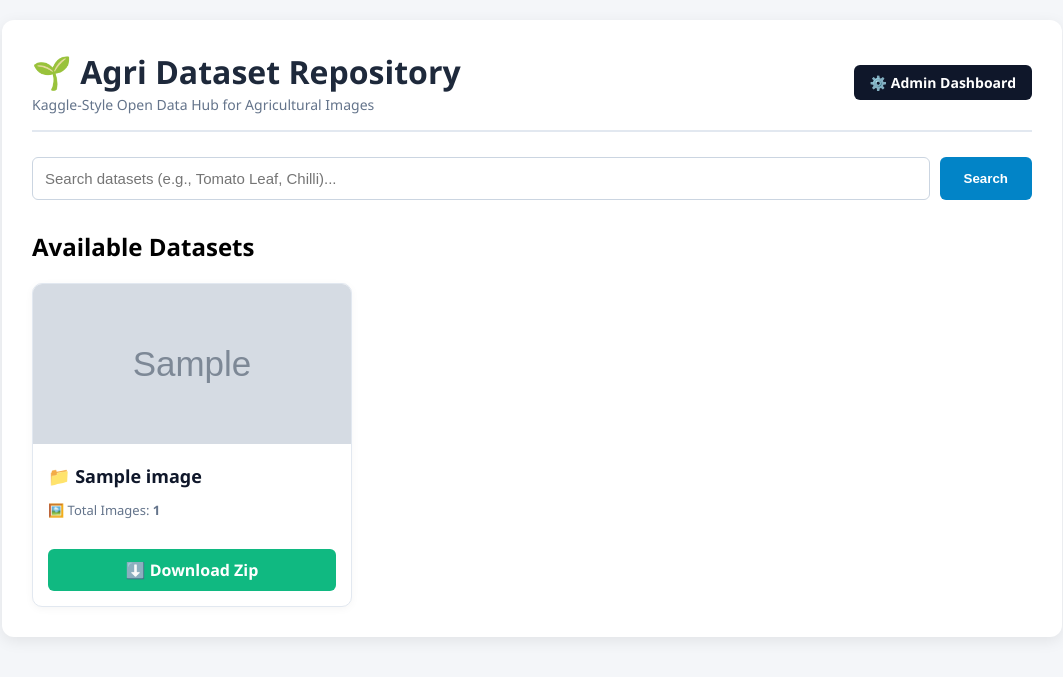
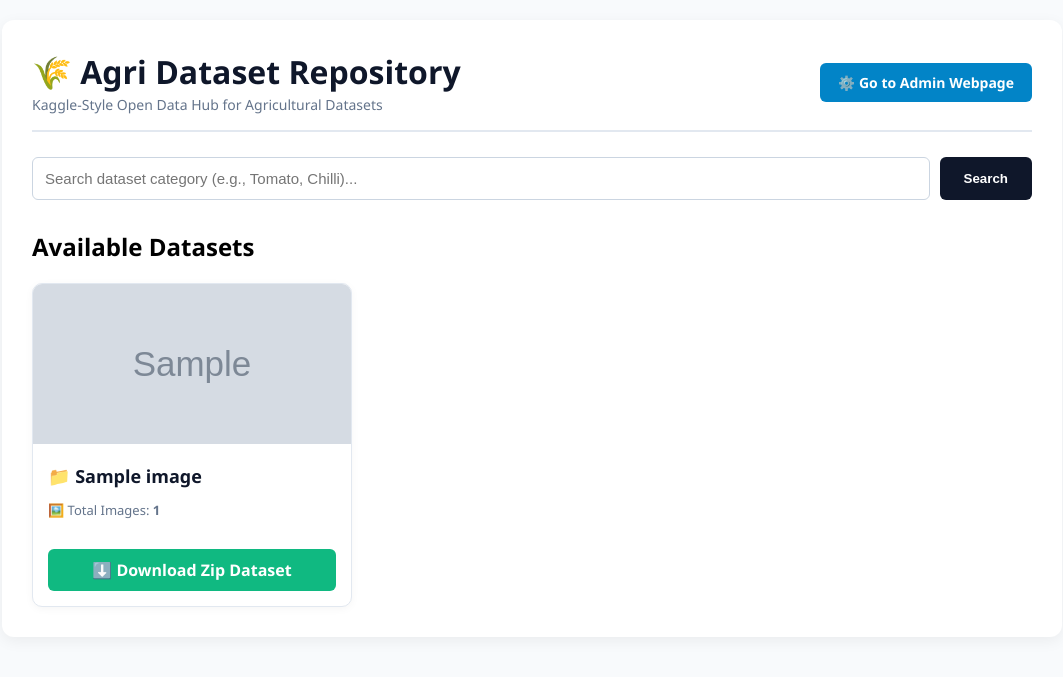
Before and after one commit to shreedevisrisri-a11y/agri-db-dataset, a Flask app: page / in a window 1280 px wide. Shown: the top 677 px of the page, without its empty margins (108-1171 px from the left). Run offline with Flask 3, Linux system fonts and the light colour scheme; the visitor is signed in with stand-in values (Sample User, id 1); tables that the repository leaves empty hold one stand-in row (values such as "Sample post"); grey boxes marked "Sample" are stand-in pictures.

Commit message:
Update index.html

```diff
--- a/templates/index.html
+++ b/templates/index.html
@@ -1,19 +1,20 @@
 <!DOCTYPE html>
-<html lang="en">
+<html lang="ta">
 <head>
     <meta charset="UTF-8">
     <meta name="viewport" content="width=device-width, initial-scale=1.0">
-    <title>Agri Dataset Repository (Kaggle Style)</title>
+    <title>Agri Dataset Repository (Public View)</title>
     <style>
-        body { font-family: 'Segoe UI', Tahoma, Geneva, Verdana, sans-serif; background-color: #f4f6f9; margin: 0; padding: 20px; }
-        .container { max-width: 1000px; margin: 0 auto; background: white; padding: 30px; border-radius: 12px; box-shadow: 0 4px 15px rgba(0,0,0,0.08); }
+        body { font-family: 'Segoe UI', Tahoma, Geneva, Verdana, sans-serif; background-color: #f8fafc; margin: 0; padding: 20px; }
+        .container { max-width: 1000px; margin: 0 auto; background: white; padding: 30px; border-radius: 12px; box-shadow: 0 4px 15px rgba(0,0,0,0.06); }
         .header { display: flex; justify-content: space-between; align-items: center; border-bottom: 2px solid #e2e8f0; padding-bottom: 15px; margin-bottom: 25px; }
-        h1 { color: #1e293b; margin: 0; }
-        .btn-admin { background: #0f172a; color: white; padding: 8px 16px; border-radius: 6px; text-decoration: none; font-weight: bold; font-size: 14px; }
+        h1 { color: #0f172a; margin: 0; }
+        .btn-admin { background: #0284c7; color: white; padding: 10px 18px; border-radius: 6px; text-decoration: none; font-weight: bold; font-size: 14px; }
+        .btn-admin:hover { background: #0369a1; }
 
         .search-box { display: flex; gap: 10px; margin-bottom: 30px; }
         .search-box input { flex: 1; padding: 12px; border: 1px solid #cbd5e1; border-radius: 6px; font-size: 15px; }
-        .search-box button { background: #0284c7; color: white; border: none; padding: 12px 24px; border-radius: 6px; font-weight: bold; cursor: pointer; }
+        .search-box button { background: #0f172a; color: white; border: none; padding: 12px 24px; border-radius: 6px; font-weight: bold; cursor: pointer; }
 
         .dataset-grid { display: grid; grid-template-columns: repeat(auto-fill, minmax(280px, 1fr)); gap: 20px; }
         .card { border: 1px solid #e2e8f0; border-radius: 10px; overflow: hidden; background: #fff; box-shadow: 0 2px 8px rgba(0,0,0,0.04); display: flex; flex-direction: column; justify-content: space-between; }
@@ -29,19 +30,19 @@
     <div class="container">
         <div class="header">
             <div>
-                <h1>🌱 Agri Dataset Repository</h1>
-                <span style="color: #64748b; font-size: 14px;">Kaggle-Style Open Data Hub for Agricultural Images</span>
+                <h1>🌾 Agri Dataset Repository</h1>
+                <span style="color: #64748b; font-size: 14px;">Kaggle-Style Open Data Hub for Agricultural Datasets</span>
             </div>
             {% if session.get('is_admin') %}
-                <a href="/admin" class="btn-admin">⚙️ Admin Dashboard</a>
+                <a href="/admin" class="btn-admin">⚙️ Go to Admin Webpage</a>
             {% else %}
-                <a href="/login" class="btn-admin">🔐 Admin Login</a>
+                <a href="/login" class="btn-admin">🔐 Admin Portal Login</a>
             {% endif %}
         </div>
 
         <!-- Search Bar -->
         <form action="/" method="get" class="search-box">
-            <input type="text" name="search" value="{{ search }}" placeholder="Search datasets (e.g., Tomato Leaf, Chilli)...">
+            <input type="text" name="search" value="{{ search }}" placeholder="Search dataset category (e.g., Tomato, Chilli)...">
             <button type="submit">Search</button>
             {% if search %}
                 <a href="/" style="padding: 12px; background: #94a3b8; color: white; border-radius: 6px; text-decoration: none;">Clear</a>
@@ -61,11 +62,11 @@
                         </div>
                     </div>
                     <div style="padding: 0 15px 15px 15px;">
-                        <a href="/download/{{ ds.name }}" class="btn-download">⬇️ Download Zip</a>
+                        <a href="/download/{{ ds.name }}" class="btn-download">⬇️ Download Zip Dataset</a>
                     </div>
                 </div>
             {% else %}
-                <p style="grid-column: 1/-1; text-align: center; color: #888;">No datasets found.</p>
+                <p style="grid-column: 1/-1; text-align: center; color: #888;">No datasets available yet.</p>
             {% endfor %}
         </div>
     </div>
```
